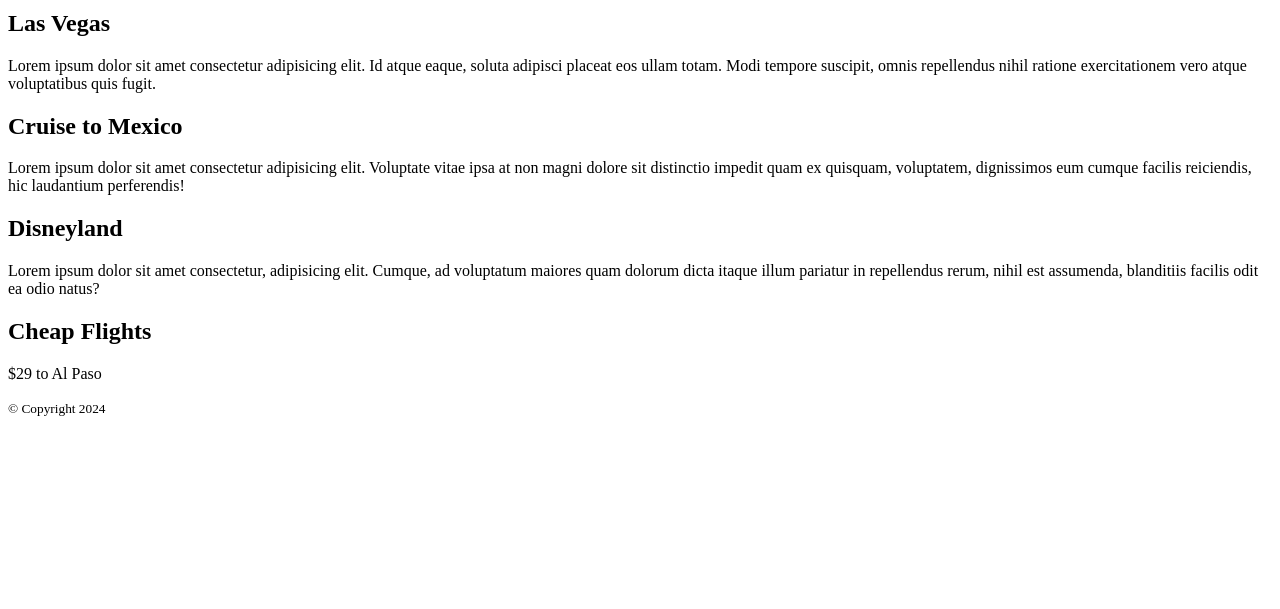
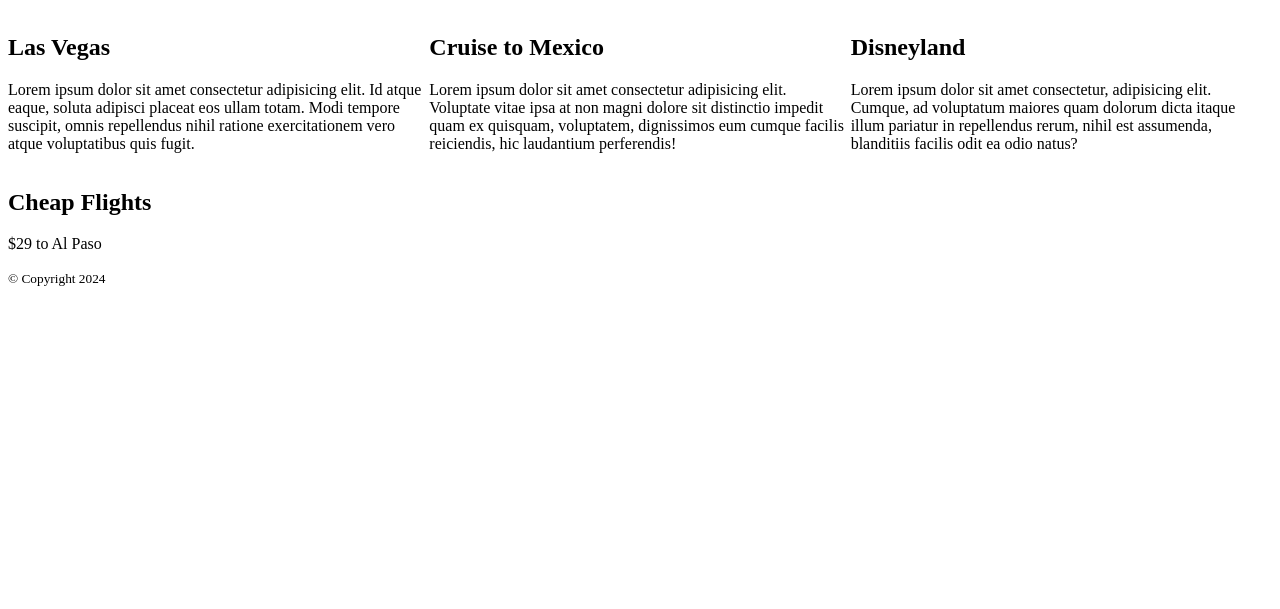
Before and after one commit to rpallas1/spring-break, a plain HTML site: page index.html in a window 1280 px wide. Shown: the part 191-800 px from the top of the page. Drawn offline with Linux system fonts and the light colour scheme.

Commit message:
Created css
Added global style and the first breakpoint

```diff
--- a/index.html
+++ b/index.html
@@ -4,7 +4,7 @@
 <head>
     <meta charset="UTF-8">
     <meta name="viewport" content="width=device-width, initial-scale=1.0">
-    <link rel="stylesheet" href="styles.css">
+    <link rel="stylesheet" href="style.css">
     <title>Spring Break</title>
 </head>
 
--- /dev/null
+++ b/style.css
@@ -0,0 +1,10 @@
+body {
+    display: grid;
+}
+
+@media screen and (min-width: 605px) {
+    main {
+        display: grid;
+        grid-template-columns: 1fr 1fr 1fr;
+    }
+}
```
Also changed, not shown: styles.css (deleted).
